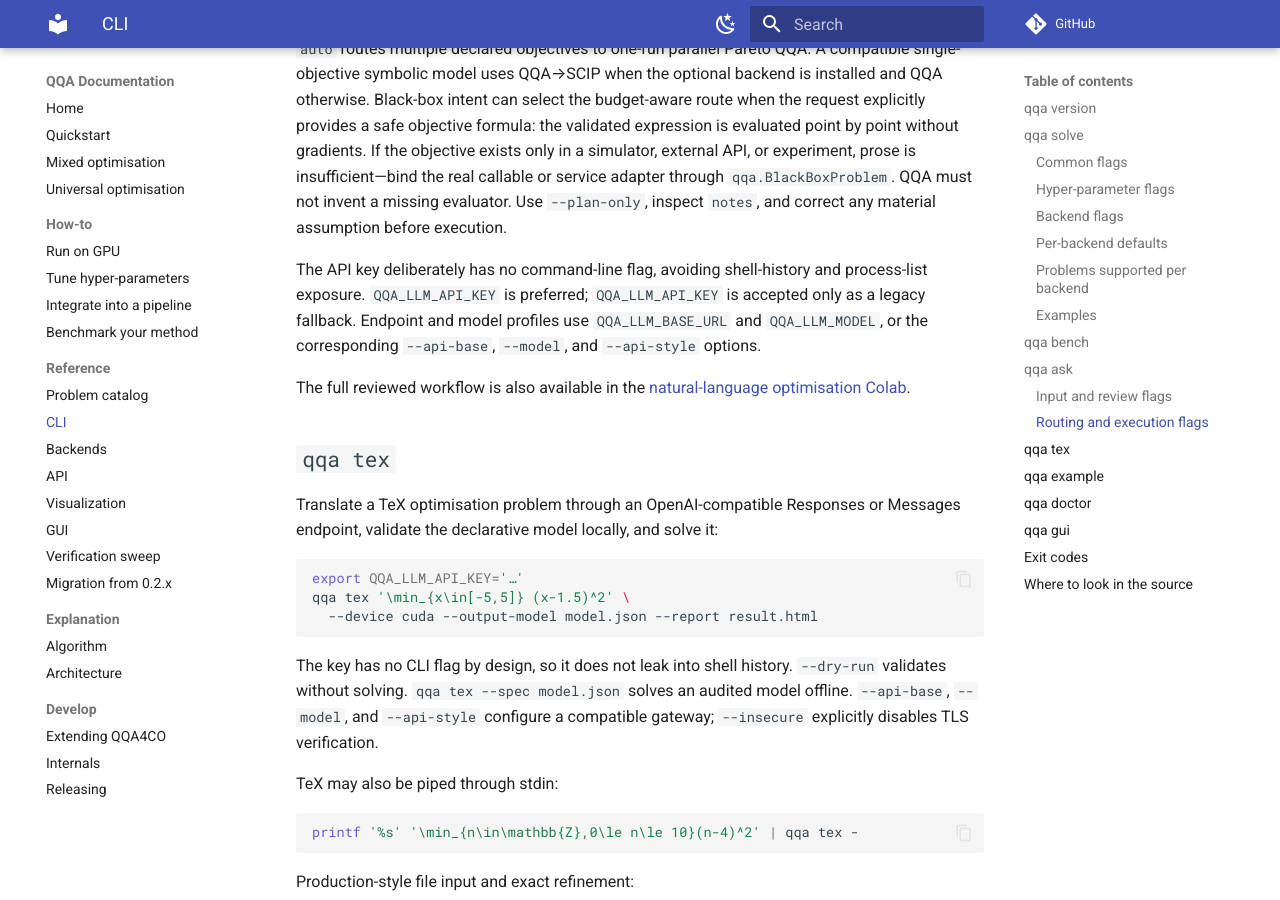
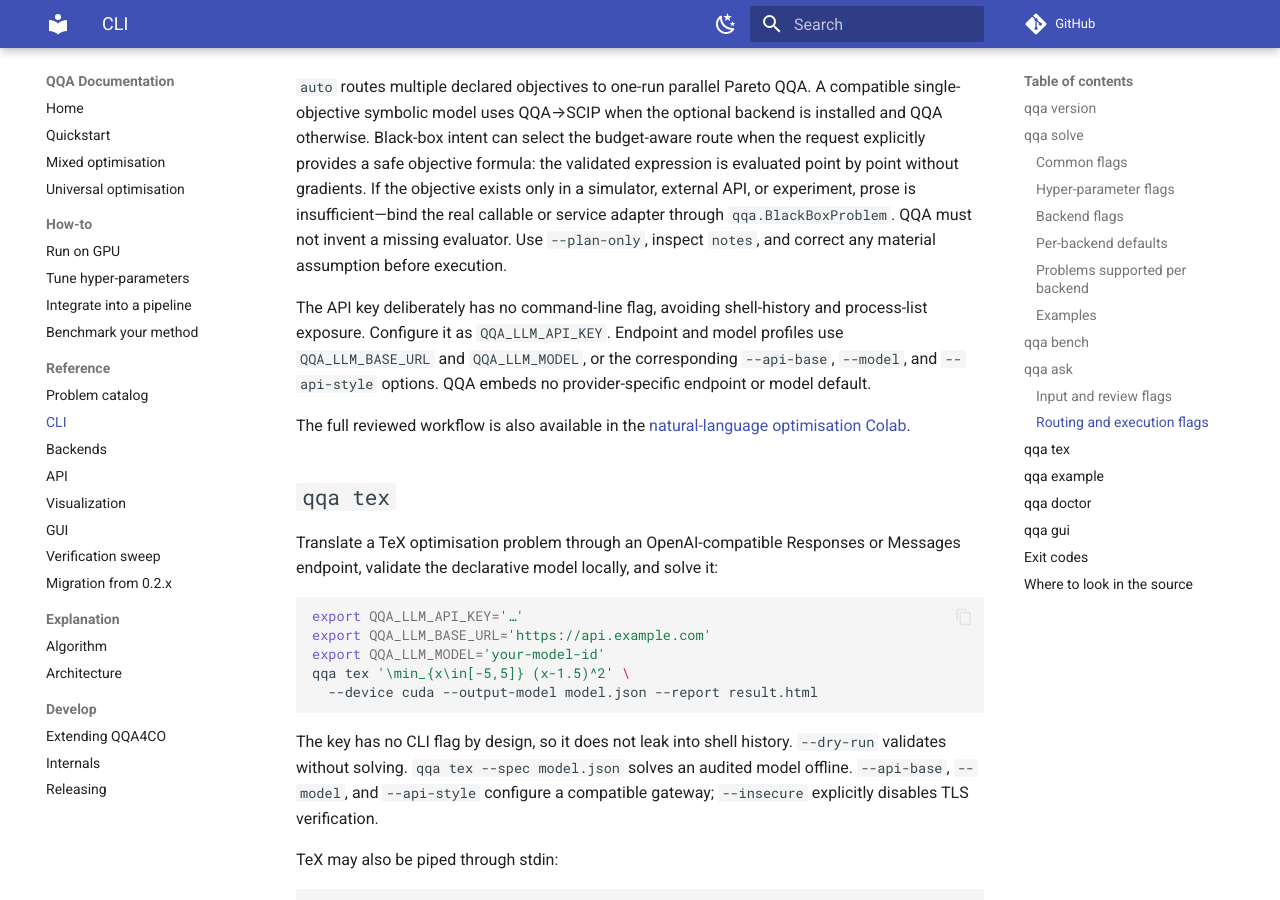
Before and after one commit to Yuma-Ichikawa/QQA4CO, an MkDocs documentation site: the page built from docs/reference/cli.md, in a window 1280 px wide and 900 px high, scrolled down 6204 px. Built offline with MkDocs 1.6.1 and Material for MkDocs 9.7.7, drawn with Linux system fonts in a browser that asks for light colours; comment, search, counter and statistics services are not loaded; some of the changed text lies outside the part shown.

Commit message:
fix: remove provider-specific API identifiers

````diff
--- a/docs/reference/cli.md
+++ b/docs/reference/cli.md
@@ -153,6 +153,8 @@ route chosen by trusted code, and solve:
 
 ```bash
 export QQA_LLM_API_KEY='…'
+export QQA_LLM_BASE_URL='https://api.example.com'
+export QQA_LLM_MODEL='your-model-id'
 
 qqa ask \
   "Choose integer batches in [0,20] and real overtime in [0,8]. \
@@ -205,10 +207,10 @@ through `qqa.BlackBoxProblem`. QQA must not invent a missing evaluator. Use
 execution.
 
 The API key deliberately has no command-line flag, avoiding shell-history and
-process-list exposure. `QQA_LLM_API_KEY` is preferred;
-`QQA_LLM_API_KEY` is accepted only as a legacy fallback. Endpoint and
-model profiles use `QQA_LLM_BASE_URL` and `QQA_LLM_MODEL`, or the corresponding
-`--api-base`, `--model`, and `--api-style` options.
+process-list exposure. Configure it as `QQA_LLM_API_KEY`. Endpoint and model
+profiles use `QQA_LLM_BASE_URL` and `QQA_LLM_MODEL`, or the corresponding
+`--api-base`, `--model`, and `--api-style` options. QQA embeds no
+provider-specific endpoint or model default.
 
 The full reviewed workflow is also available in the
 [natural-language optimisation Colab](https://colab.research.google.com/github/Yuma-Ichikawa/QQA4CO/blob/main/examples/12_natural_language_optimization_colab.ipynb).
@@ -220,6 +222,8 @@ or Messages endpoint, validate the declarative model locally, and solve it:
 
 ```bash
 export QQA_LLM_API_KEY='…'
+export QQA_LLM_BASE_URL='https://api.example.com'
+export QQA_LLM_MODEL='your-model-id'
 qqa tex '\min_{x\in[-5,5]} (x-1.5)^2' \
   --device cuda --output-model model.json --report result.html
 ```
````
Also changed, not shown: CHANGELOG.md (+3 -0 lines), README.md (+16 -6 lines), docs/gui.md (+1 -1 lines), docs/universal-optimization.md (+6 -2 lines), 8 other files.
